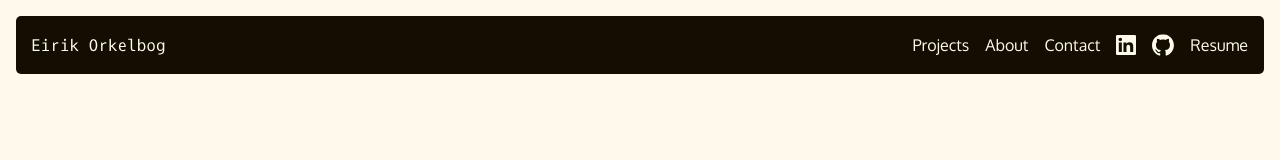
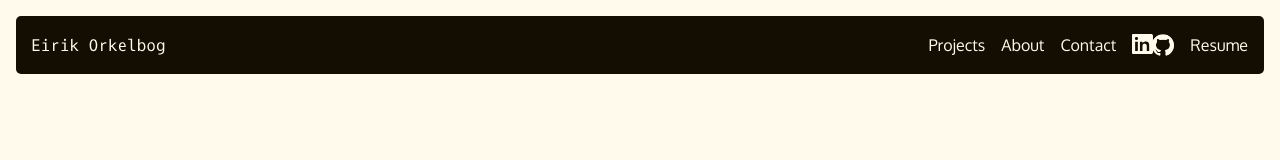
Before and after one commit to EirikOrkelbog/eirik-orkelbog-portfolio, a plain HTML site: page index.html in a window 1280 px wide. Drawn offline with Linux system fonts and the light colour scheme.

Commit message:
added img tag intead of background-image

```diff
--- a/index.html
+++ b/index.html
@@ -21,15 +21,18 @@
 					<li><a href="#">About</a></li>
 					<li><a href="#">Contact</a></li>
 				</ul>
-				<div class="nav__list nav__social">
-					<a href="https://www.linkedin.com/in/eirik-orkelbog/" id="linkedin"></a>
-					<a href="https://github.com/EirikOrkelbog" id="github"></a>
+				<div class="nav__social">
+					<a href="https://www.linkedin.com/in/eirik-orkelbog/" id="linkedin">
+						<img src="/_app/assets/icons/linkedin-light.svg" alt="">
+					</a>
+					<a href="https://github.com/EirikOrkelbog" id="github">
+						<img src="/_app/assets/icons/github-light.svg" alt="">
+					</a>
 				</div>
 				<a href="#" id="resume">Resume</a>
 			</div>
 			<button class="nav__menu-button">
 				<span><img src="/_app/assets/icons/menu-light.svg" alt=""></span>
-				<!-- <span><img src="/_app/assets/icons/close-light.svg" alt=""></span> -->
 			</button>
 		</nav>
 	</header>
```
